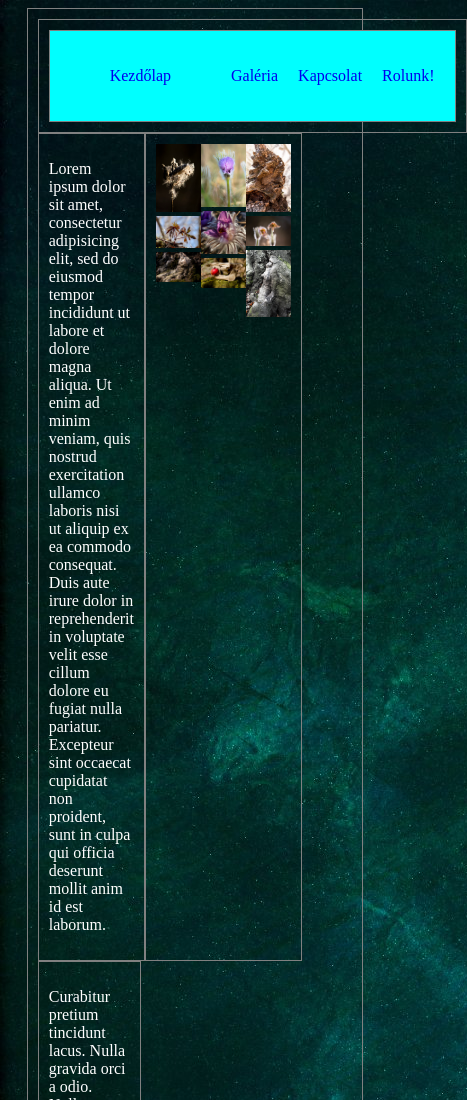
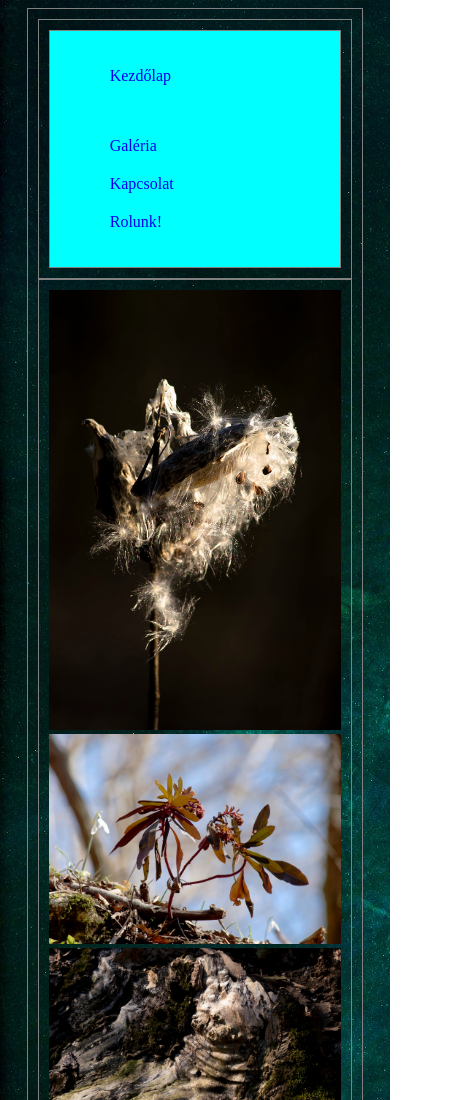
Before and after one commit to Mikihiko01/galeriak, a website: page flexboxgyak/public_html/index.html in a window 390 px wide. Shown: the top 1100 px of the page, 467 px wide, since content can reach past the window. Drawn offline with Linux system fonts and the light colour scheme.

Commit message:
flexbox végső

```diff
--- a/flexboxgyak/public_html/stilus.css
+++ b/flexboxgyak/public_html/stilus.css
@@ -74,3 +74,27 @@ article div img{
 article div{
     flex: 0 0 33.333%;
 }
+
+
+@media screen and (max-width: 600px){
+    main{
+        flex-direction: column;
+
+
+    }
+    article{
+        order: 0;
+    }
+}
+@media screen and (max-width: 400px){
+    article{
+        flex-direction: column;
+
+    }
+    nav{
+        flex-direction: column;
+    }
+    nav ul {
+        flex-direction: column;
+    }
+}
```
